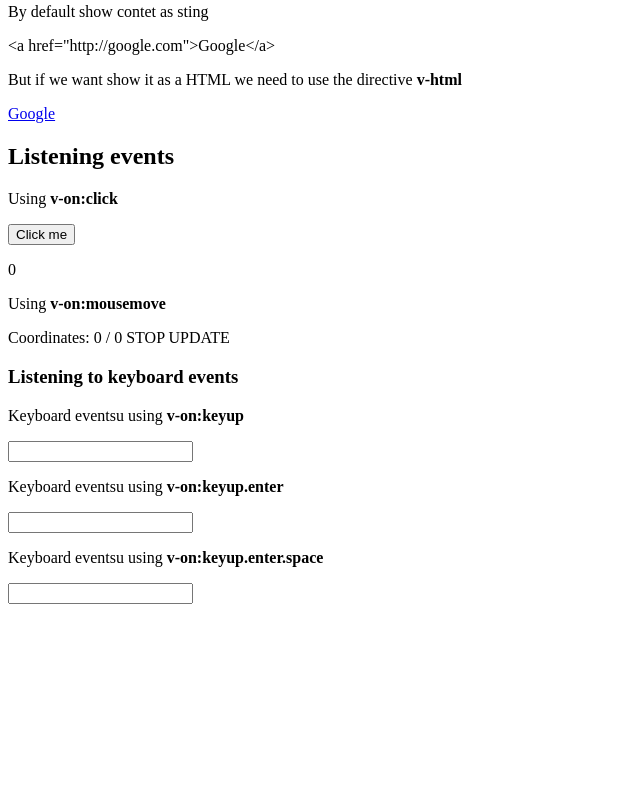
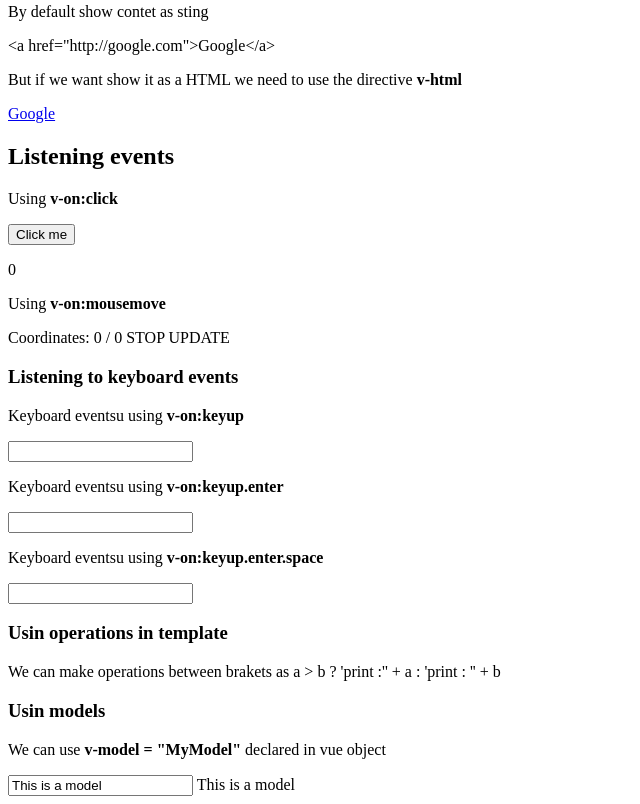
Before and after one commit to rsancle/udemy-vue2, a plain HTML site: page section-2/index.html in a window 1280 px wide. Shown: the part 369-1173 px from the top of the page, without its empty margins (0-640 px from the left). Before the commit the page ends 981 px from the top, so only its background shows below. Drawn offline with Linux system fonts and the light colour scheme.

Commit message:
22. Using two way binding

```diff
--- a/section-2/index.html
+++ b/section-2/index.html
@@ -43,6 +43,13 @@
 		<p>Keyboard eventsu using <strong>v-on:keyup.enter.space</strong></p>
 		<input type="text" v-on:keyup.enter.space="alertMe">
 
+		<h3>Usin operations in template</h3>
+		<p>We can make operations between brakets as <span > a > b ? 'print :'' + a : 'print : '' + b </p>
+
+		<h3>Usin models</h3>
+		<p>We can use <strong>v-model = "MyModel"</strong>  declared in vue object</p>
+		<input type="text" v-model="MyModel">
+		{{ MyModel }}
 
     </div>
     <script type="text/javascript">
@@ -54,7 +61,8 @@
 				finishedLink: '<a href="http://google.com">Google</a>',
 				counter: 0,
 				x: 0,
-				y: 0
+				y: 0,
+				MyModel: "This is a model"
 	        },
 	        methods:{
 	        	sayHello: function(){
```
